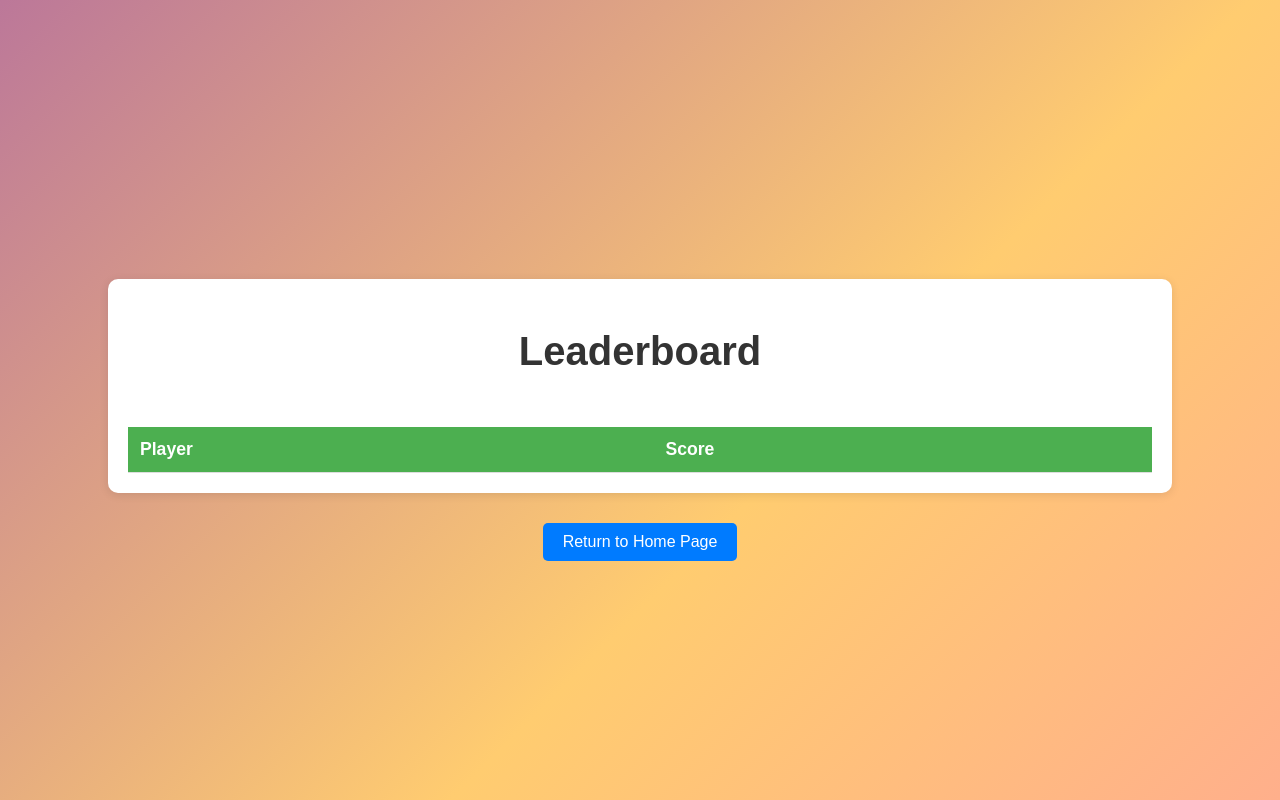
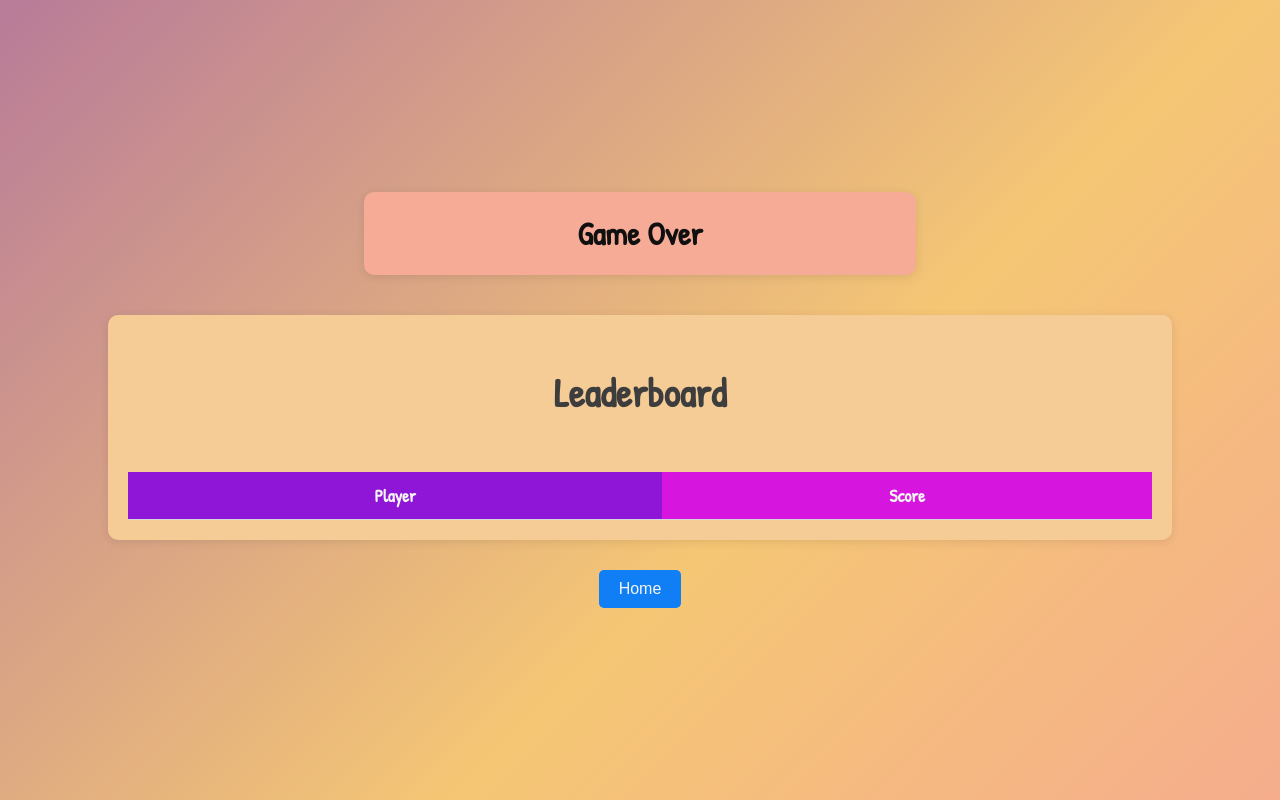
Before and after one commit to itzbenjamin17/Real-Time-Drawing-Game, a Flask app: template v0.1/templates/leaderboard.html in a window 1280 px wide. Run offline with Flask 3, Linux system fonts and the light colour scheme; the template is opened without the code that fills it: most values are stand-ins (such as "Sample title", 1, 10 or a date in 2020); lists and menus that the app fills with data are empty.

Commit message:
Adjusted the look of the leaderboard screen Added the background animation to create room, room, and leaderboard

```diff
--- a/v0.1/static/css/leaderboard.css
+++ b/v0.1/static/css/leaderboard.css
@@ -6,6 +6,7 @@ body {
     display: flex;
     justify-content: center;
     align-items: center;
+    flex-direction: column;
     height: 100vh;
     background: linear-gradient(-45deg, #6a11cb, #ff6bcb, #ffcc70, #6a11cb);
     background-size: 400% 400%;
@@ -21,15 +22,30 @@ body {
     100% { background-position: 0% 50%; }
 }
 
-body {
-    font-family: 'Arial', sans-serif;
-    margin: 0;
-    padding: 0;
-    background-color: #f4f7f6;
+/* Floating magical particles */
+.background-animation::before {
+    content: "";
+    position: fixed;
+    top: 0;
+    left: 0;
+    width: 100%;
+    height: 100%;
+    background: url('https://media4.giphy.com/media/v1.Y2lkPTc5MGI3NjExcjJvOW1sMjNuNGFwazk4cnBxaHF0dnhsMXVzbDY3aWdlcndxdmw5NSZlcD12MV9pbnRlcm5hbF9naWZfYnlfaWQmY3Q9Zw/W4p2QJMltrvDqp1c0B/giphy.gif');
+    opacity: 0.1;
+    pointer-events: none;
+}
+
+#game-over {
+    width: 40%;
+    margin: 0 auto;
+    padding: 20px;
+    background-color: #FFAD96;
+    border-radius: 10px;
+    box-shadow: 0 2px 10px rgba(0, 0, 0, 0.1);
     display: flex;
-    justify-content: center;
+    flex-direction: column;
     align-items: center;
-    flex-direction: column;
+    text-align: center;
 }
 
 h2.title {
@@ -44,7 +60,7 @@ h2.title {
     width: 80%;
     margin: 0 auto;
     padding: 20px;
-    background-color: white;
+    background-color: #ffd296;
     border-radius: 10px;
     box-shadow: 0 2px 10px rgba(0, 0, 0, 0.1);
     margin-top: 40px;
@@ -63,18 +79,28 @@ table.leaderboard-table {
 table.leaderboard-table th,
 table.leaderboard-table td {
     padding: 12px;
-    text-align: left;
+    text-align: center;
     border-bottom: 1px solid #ddd;
 }
 
-table.leaderboard-table th {
-    background-color: #4CAF50;
+#player {
+    background-color: #8E07DD;
     color: white;
     font-size: 1.1em;
 }
 
+#score {
+    background-color: #DD07E6;
+    color: white;
+    font-size: 1.1em;
+}
+
+table.leaderboard-table tr {
+    background-color: white;
+}
+
 table.leaderboard-table tr:hover {
-    background-color: #f1f1f1;
+    background-color: #E0DBD4;
 }
 
 form {
--- a/v0.1/templates/create room.html
+++ b/v0.1/templates/create room.html
@@ -8,6 +8,7 @@
   <link rel="stylesheet" href="{{ url_for('static', filename='css/create room.css') }}">
 </head>
 <body>
+  <div class="background-animation"></div>
   <div class="settings-container">
     <h1>Game Settings</h1>
     <form id="settingsForm">
--- a/v0.1/templates/leaderboard.html
+++ b/v0.1/templates/leaderboard.html
@@ -7,14 +7,15 @@
     <link rel="stylesheet" href="{{ url_for('static', filename='css/leaderboard.css') }}">
 </head>
 <body>
-
+    <div class="background-animation"></div>
+    <h1 id="game-over">Game Over</h1>
     <div class="leaderboard-container">
         <h2 class="title">Leaderboard</h2>
         <table class="leaderboard-table">
             <thead>
                 <tr>
-                    <th>Player</th>
-                    <th>Score</th>
+                    <th id="player">Player</th>
+                    <th id="score">Score</th>
                 </tr>
             </thead>
             <tbody id="players-list">
@@ -23,7 +24,7 @@
     </div>
 
     <form action="{{ url_for('index') }}">
-        <button type="submit" name="return" class="return-btn">Return to Home Page</button>
+        <button type="submit" name="return" class="return-btn">Home</button>
     </form>
 </body>
 </html>
--- a/v0.1/templates/room.html
+++ b/v0.1/templates/room.html
@@ -6,6 +6,7 @@
     crossorigin="anonymous"
 ></script>
 
+<div class="background-animation"></div>
 <div class="player-list">
     <h3>Players</h3>
     <ul id="players"></ul>
```
Also changed, not shown: v0.1/static/css/create room.css (+13 -0 lines), v0.1/static/css/room.css (+20 -0 lines).
